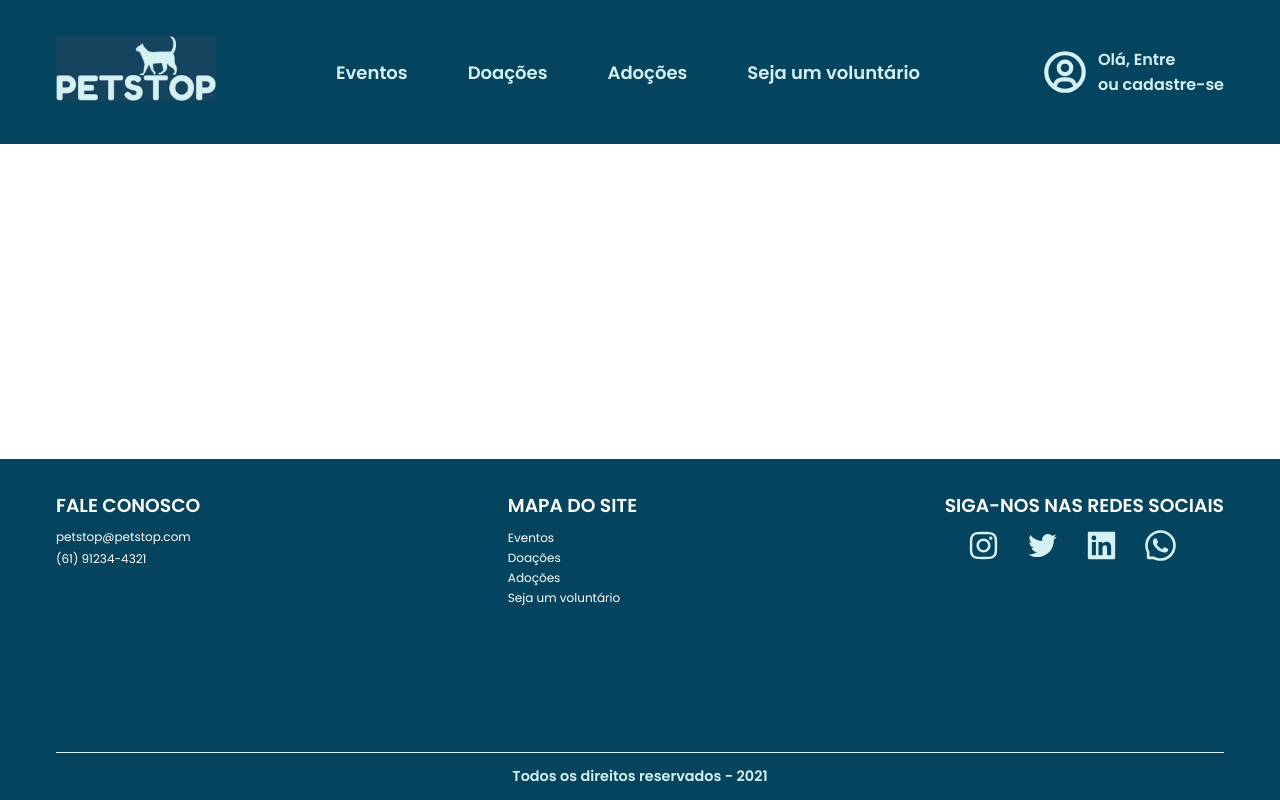
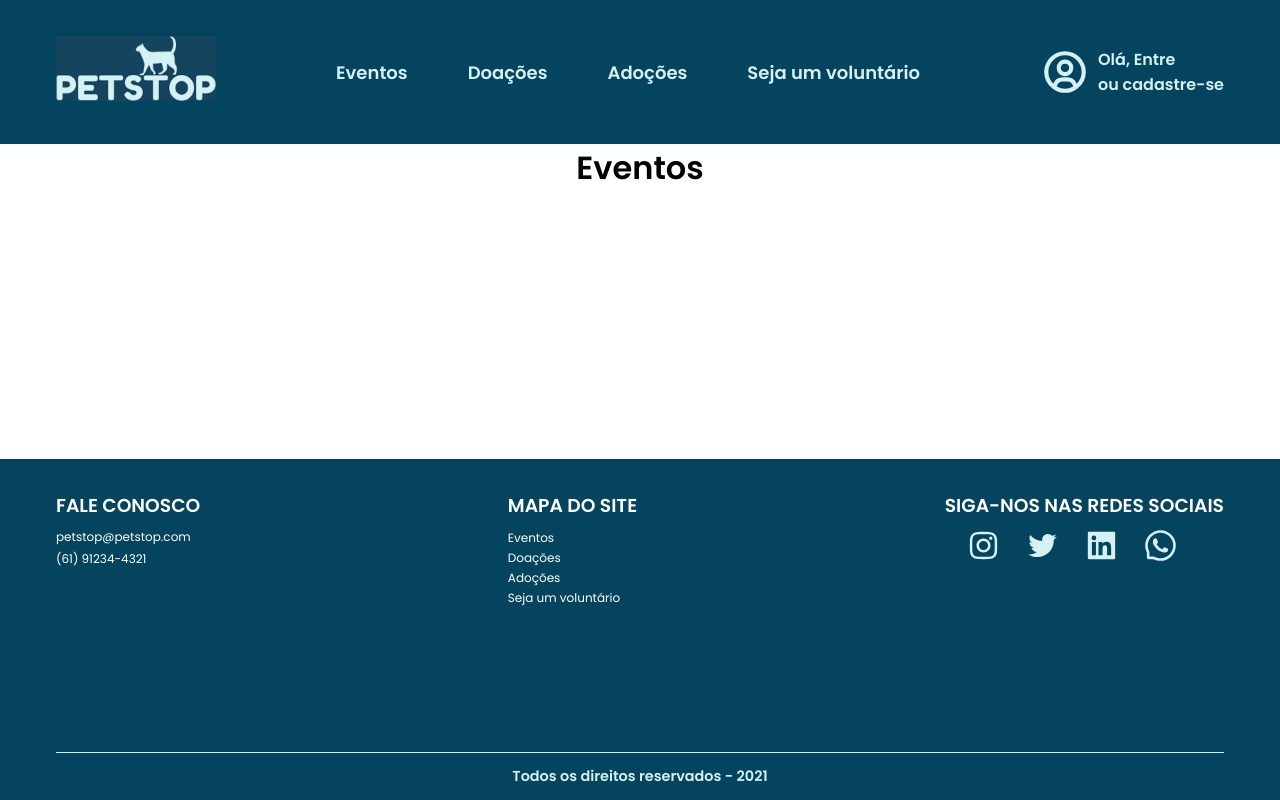
Before and after one commit to UnBArqDsw2021-1/2021.1_G3_PetStop_frontend, a React (Create React App) app: page /events in a window 1280 px wide. Built offline with nearby package versions, Linux system fonts and the light colour scheme.

Commit message:
feat: creating events page

```diff
--- a/src/components/Header/index.tsx
+++ b/src/components/Header/index.tsx
@@ -18,7 +18,7 @@ export function Header() {
           <img src={imgLogo} alt="Logo Petstop" className="logo" />
         </a>
         <nav>
-          <a href="#">Eventos</a>
+          <a href="/events">Eventos</a>
           <a href="#">Doações</a>
           <a href="#">Adoções</a>
           <a href="#">Seja um voluntário</a>
--- /dev/null
+++ b/src/pages/Eventos/index.tsx
@@ -0,0 +1,7 @@
+import React from "react";
+
+import "./styles.css";
+
+export function Eventos() {
+  return <h1>Eventos</h1>;
+}
--- a/src/routes.tsx
+++ b/src/routes.tsx
@@ -4,6 +4,7 @@ import { BrowserRouter, Switch, Route } from "react-router-dom";
 // Pages Imports
 import { Home } from "./pages/Home";
 import { Login } from "./pages/Login";
+import { Eventos } from "./pages/Eventos";
 
 // Utils Imports
 // import { useAuth } from "./hooks/useAuth";
@@ -16,6 +17,7 @@ export function Router() {
       <Switch>
         <Route path="/" exact component={Home} />
         <Route path="/auth" exact component={Login} />
+        <Route path="/events" exact component={Eventos} />
       </Switch>
     </BrowserRouter>
   );
```
Also changed, not shown: src/pages/Eventos/styles.css (added), 1 other file (tests, documents, lock files or other folders).
